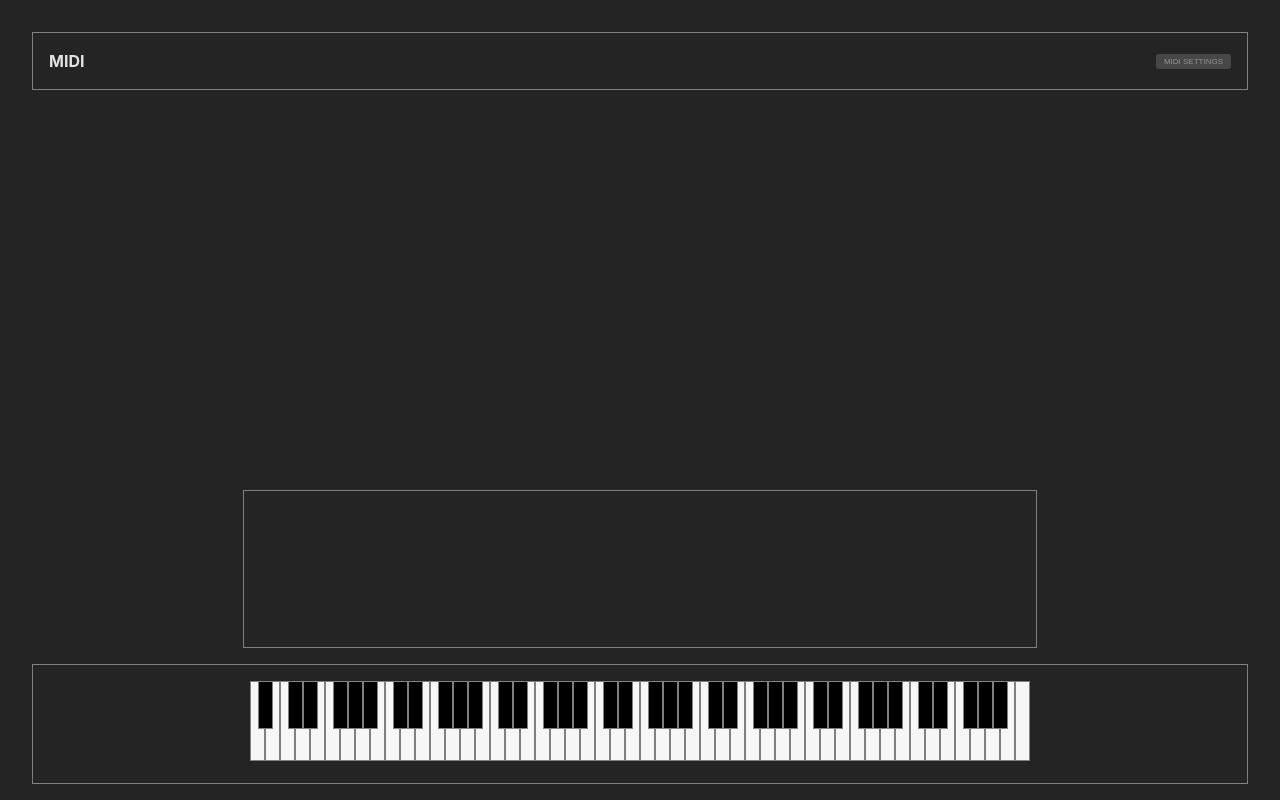
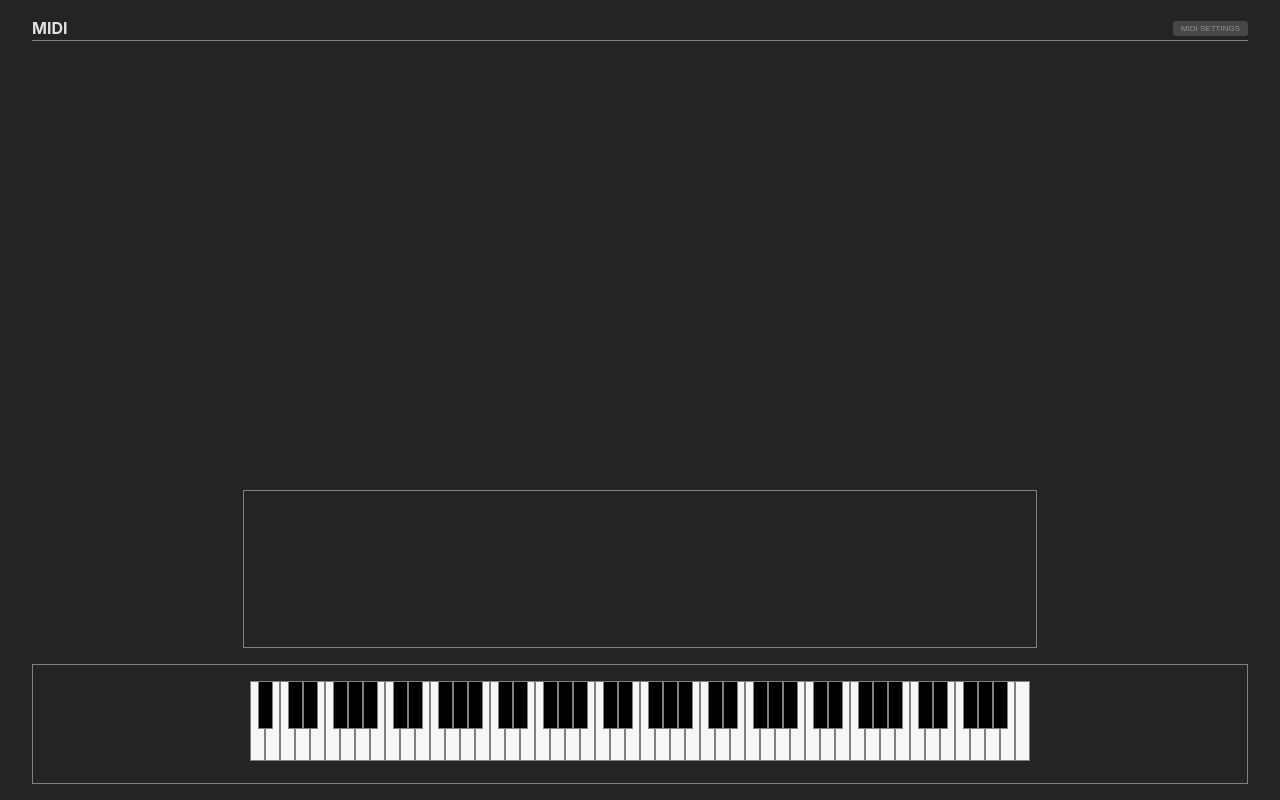
Before and after one commit to leegee/webapp-midi-feathered, a React (Vite) app: page / in a window 1280 px wide. Built offline with nearby package versions, Linux system fonts and the light colour scheme.

Commit message:
Save some space

```diff
--- a/src/components/MIDI.jsx
+++ b/src/components/MIDI.jsx
@@ -84,10 +84,10 @@ export default function MIDIComponent () {
     return (
         <main className={ styles.main }>
 
-            <section className={ `padded ${ styles[ 'midi-settings' ] }` }>
+            <header className={ `${ styles[ 'midi-settings' ] }` }>
                 <h1>MIDI</h1>
                 <button onClick={ () => setIsDialogOpen( true ) }>MIDI Settings</button>
-            </section>
+            </header>
 
             { selectedOutputRef.current && (
                 <Featherise selectedOutput={ selectedOutputRef.current } vertical={ true } />
--- a/src/components/MIDI.module.css
+++ b/src/components/MIDI.module.css
@@ -1,5 +1,7 @@
 .main {
     height: 100vh;
+    display: flex;
+    flex-direction: column;
 }
 
 .midi-settings {
--- a/src/index.css
+++ b/src/index.css
@@ -51,6 +51,11 @@ legend {
   margin: 0;
 }
 
+header {
+  margin: 0 var(--midi-app-padding);
+  border-bottom: var(--midi-app-border);
+}
+
 .padded {
   margin: var(--midi-app-padding);
   padding: var(--midi-app-padding);
```
